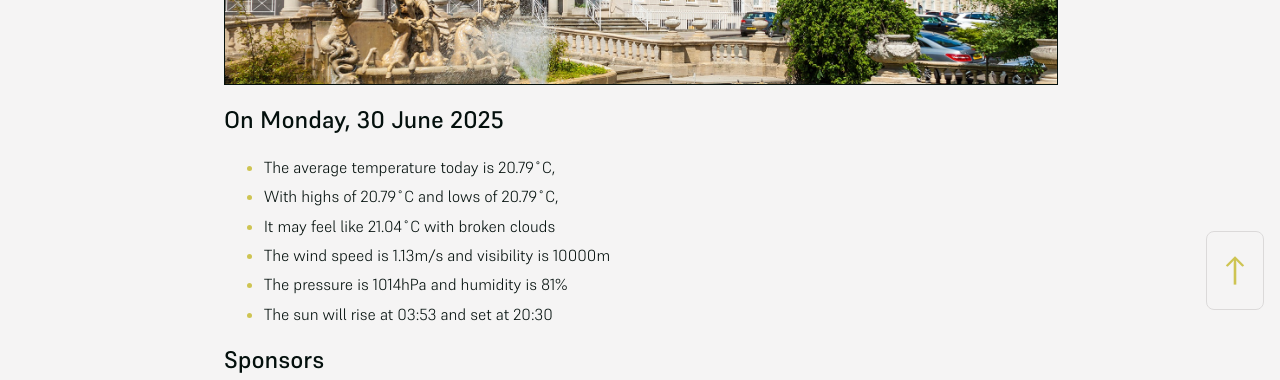
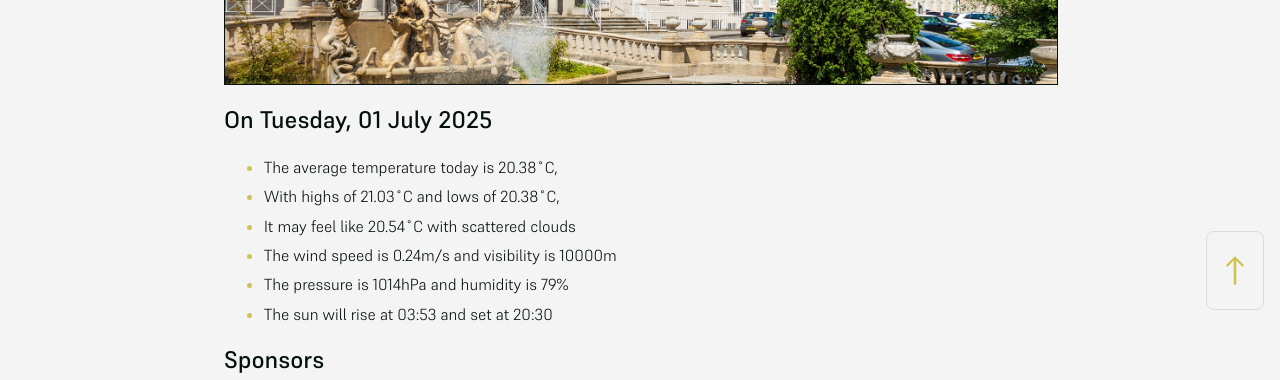
Before and after one commit to mat-0/cheltenham-open-data, a Jekyll site: the page built from index.md, in a window 1280 px wide. Shown: the part 574-954 px from the top of the page. Built offline with Jekyll 4.4.1, drawn with Linux system fonts in a browser that asks for light colours.

Commit message:
Updated 2025-07-01 01:24:57

```diff
--- a/index.md
+++ b/index.md
@@ -8,13 +8,13 @@ seo: Menu
 ![Logo](/images/logo.jpg){:width="832px"}
 
 <!-- weather_marker starts -->
-## On Monday, 30 June 2025
+## On Tuesday, 01 July 2025
 
-- The average temperature today is 20.79˚C,
-- With highs of 20.79˚C and lows of 20.79˚C,
-- It may feel like 21.04˚C with broken clouds
-- The wind speed is 1.13m/s and visibility is 10000m
-- The pressure is 1014hPa and humidity is 81%
+- The average temperature today is 20.38˚C,
+- With highs of 21.03˚C and lows of 20.38˚C,
+- It may feel like 20.54˚C with scattered clouds
+- The wind speed is 0.24m/s and visibility is 10000m
+- The pressure is 1014hPa and humidity is 79%
 - The sun will rise at 03:53 and set at 20:30
 
 <!-- weather_marker ends -->
```
Also changed, not shown: _data/flood.json (+4 -4 lines), _pages/news.md (+9 -9 lines), _pages/terrorism.md (+1 -1 lines).
